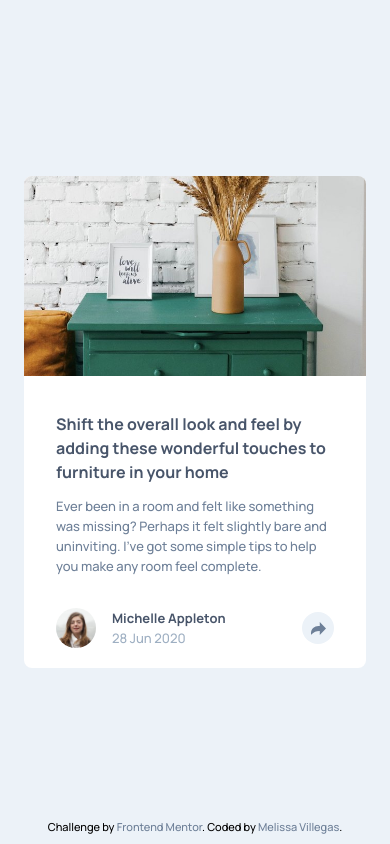
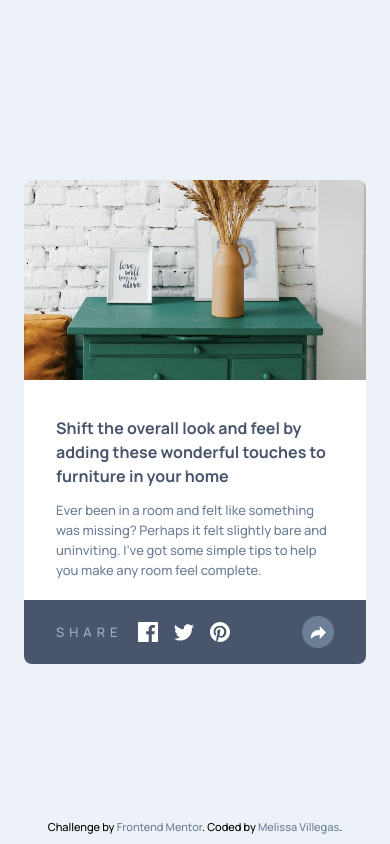
Before and after one commit to melissavi08/article-preview-component, a plain HTML site: page index.html in a window 390 px wide. Both pictures are taken after a click on the element 318 px from the left and 628 px from the top of the page. Drawn offline with Linux system fonts and the light colour scheme.

Commit message:
mobile design active state

```diff
--- a/index.html
+++ b/index.html
@@ -48,27 +48,21 @@
               <p class="author__date">28 Jun 2020</p>
             </div>
           </div>
-          <div class="img-share">
+          <div class="btn-share">
             <img src="./images/icon-share.svg" alt="" />
           </div>
-        </div>
-        <div class="article__share">
-          <p class="share">Share</p>
-          <img
-            src="./images/icon-facebook.svg"
-            alt="facebook"
-            class="social-media"
-          />
-          <img
-            src="./images/icon-twitter.svg"
-            alt="twitter"
-            class="social-media"
-          />
-          <img
-            src="./images/icon-pinterest.svg"
-            alt="pinterest"
-            class="social-media"
-          />
+          <div class="article__share">
+            <p class="share">Share</p>
+            <a href="" class="social-media">
+              <img src="./images/icon-facebook.svg" alt="facebook" />
+            </a>
+            <a href="" class="social-media">
+              <img src="./images/icon-twitter.svg" alt="twitter" />
+            </a>
+            <a href="" class="social-media">
+              <img src="./images/icon-pinterest.svg" alt="pinterest" />
+            </a>
+          </div>
         </div>
       </section>
     </main>
@@ -79,5 +73,7 @@
         >Frontend Mentor</a
       >. Coded by <a href="#">Melissa Villegas</a>.
     </footer>
+
+    <script src="./main.js"></script>
   </body>
 </html>
--- /dev/null
+++ b/main.js
@@ -0,0 +1,18 @@
+const btnShare = document.querySelector(".btn-share");
+const shareSection = document.querySelector(".article__share");
+const authorSection = document.querySelector(".article__author");
+
+function showShareSection() {
+  const btnActive = btnShare.classList.contains("active");
+
+  btnShare.classList.toggle("active");
+  shareSection.style.display = "flex";
+  authorSection.style.display = "none";
+
+  if (btnActive) {
+    shareSection.style.display = "none";
+    authorSection.style.display = "flex";
+  }
+}
+
+btnShare.addEventListener("click", showShareSection);
--- a/style.css
+++ b/style.css
@@ -41,14 +41,15 @@ main {
 
 .article-container {
   position: relative;
-  padding: 36px 32px 20px;
+  display: flex;
+  flex-direction: column;
 }
 
 .article__info {
   display: flex;
   flex-direction: column;
   gap: 12px;
-  margin-bottom: 32px;
+  padding: 36px 32px 20px;
 }
 
 h1 {
@@ -66,13 +67,15 @@ p {
 
 .article__footer {
   position: relative;
-  display: flex;
-  align-items: center;
+  display: grid;
+  grid-auto-flow: column;
+  padding: 12px 32px;
 }
 
 .article__author {
   display: flex;
   gap: 16px;
+  padding-bottom: 8px;
 }
 
 .avatar {
@@ -89,37 +92,56 @@ p {
   color: var(--lightColor);
 }
 
-.img-share {
-  position: absolute;
-  right: 0;
+.btn-share {
+  justify-self: right;
   display: grid;
   place-items: center;
   width: 32px;
   height: 32px;
+  margin: 4px 0px;
   border-radius: 50%;
   background-color: var(--veryLightColor);
   cursor: pointer;
   z-index: 10;
 }
 
-.img-share img {
+.active {
+  background-color: var(--darkColor);
+}
+
+.btn-share img {
   width: 15px;
+}
+
+.active img {
+  filter: brightness(0) saturate(100%) invert(1);
 }
 
 .article__share {
   position: absolute;
   bottom: 0;
-  display: flex;
+  left: 0;
   display: none;
+  align-items: center;
   gap: 16px;
   width: 100%;
-  padding: 16px 32px;
+  height: 64px;
+  padding: 12px 32px;
   background-color: var(--veryDarkColor);
 }
 
 .share {
+  padding-right: 0;
   text-transform: uppercase;
-  letter-spacing: 3px;
+  letter-spacing: 5px;
+  color: var(--lightColor);
+}
+
+.social-media {
+  display: grid;
+  place-items: center;
+  width: 20px;
+  height: 20px;
 }
 
 .attribution {
```
